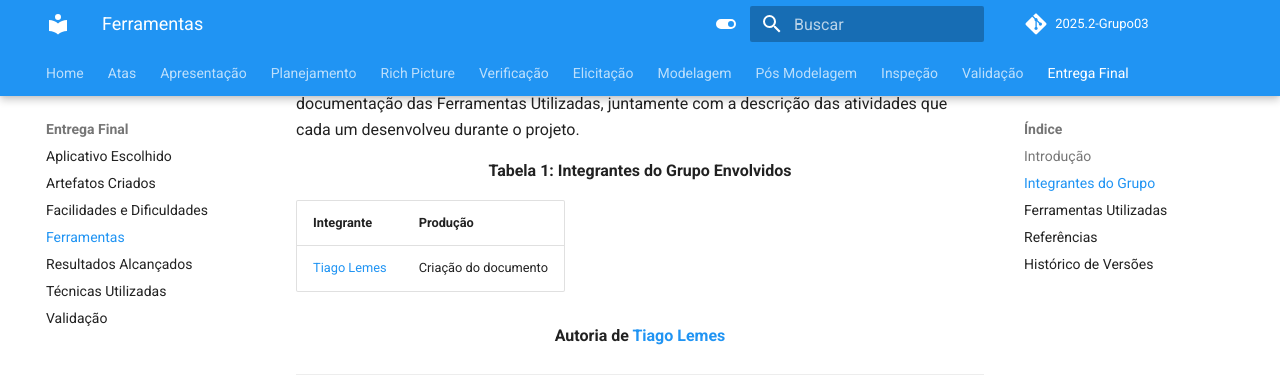
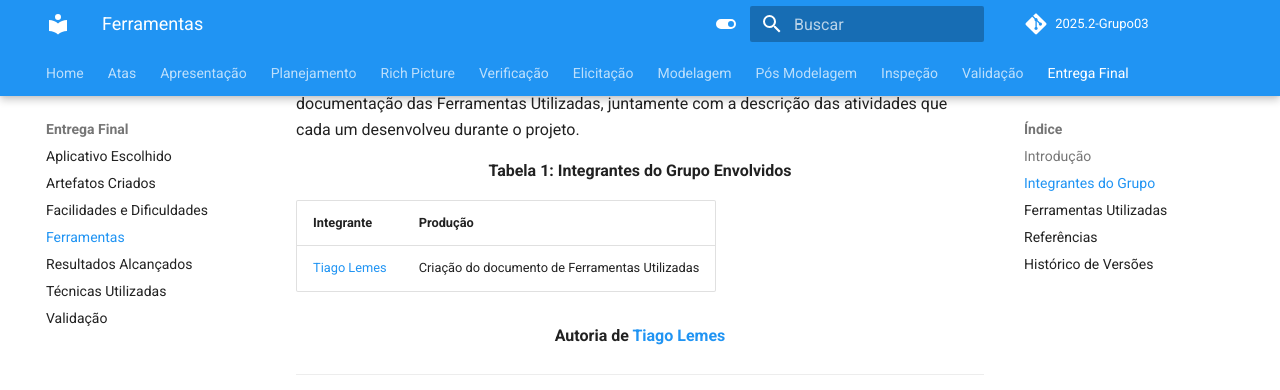
Before and after one commit to Requisitos-de-Software/2025.2-Grupo03, an MkDocs documentation site: the page built from docs/Entrega_Final/ferramentas.md, in a window 1280 px wide and 900 px high, scrolled down 432 px. Shown: the top 390 px of the window. Built offline with MkDocs 1.6.1 and Material for MkDocs 9.7.7, drawn with Linux system fonts in a browser that asks for light colours; comment, search, counter and statistics services are not loaded.

Commit message:
Update ferramentas.md

```diff
--- a/docs/Entrega_Final/ferramentas.md
+++ b/docs/Entrega_Final/ferramentas.md
@@ -11,7 +11,7 @@
 
 | Integrante         | Produção                                                                 |
 |--------------------|--------------------------------------------------------------------------|
-|[Tiago Lemes](https://github.com/TiagoTeixeira-2005)   | Criação do documento       |
+|[Tiago Lemes](https://github.com/TiagoTeixeira-2005)   | Criação do documento de Ferramentas Utilizadas       |
 
 <div align="center"><strong>Autoria de <a href="https://github.com/TiagoTeixeira-2005">Tiago Lemes</a></strong></div>
 
```
